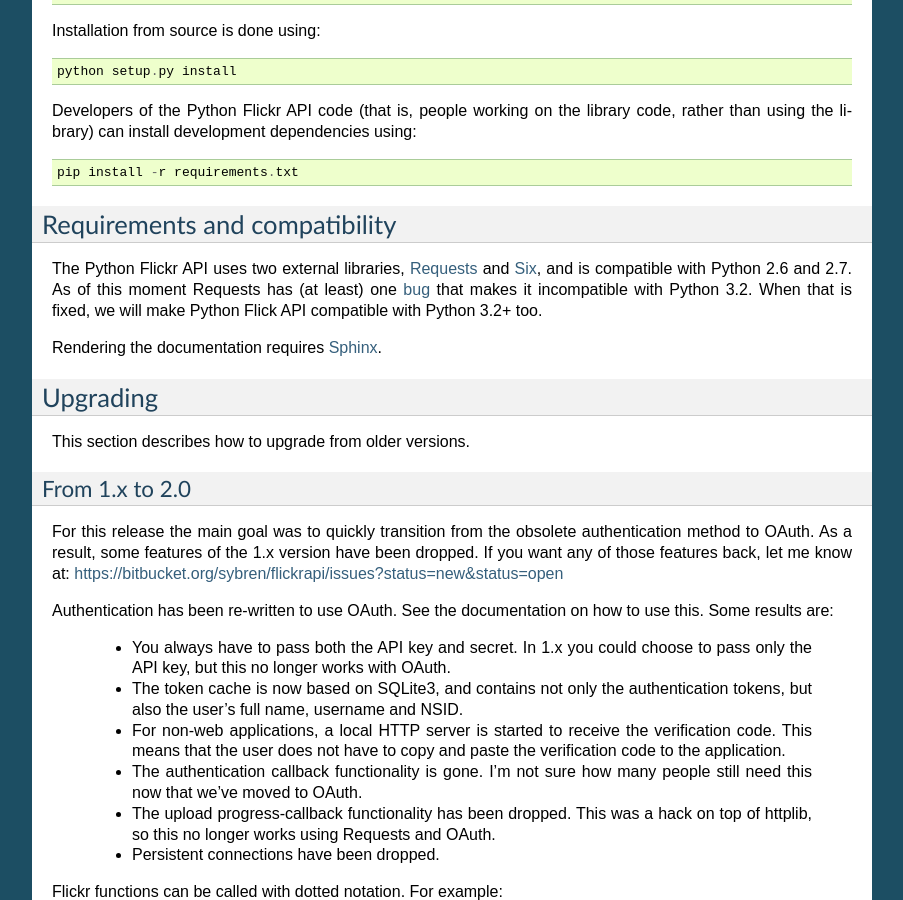
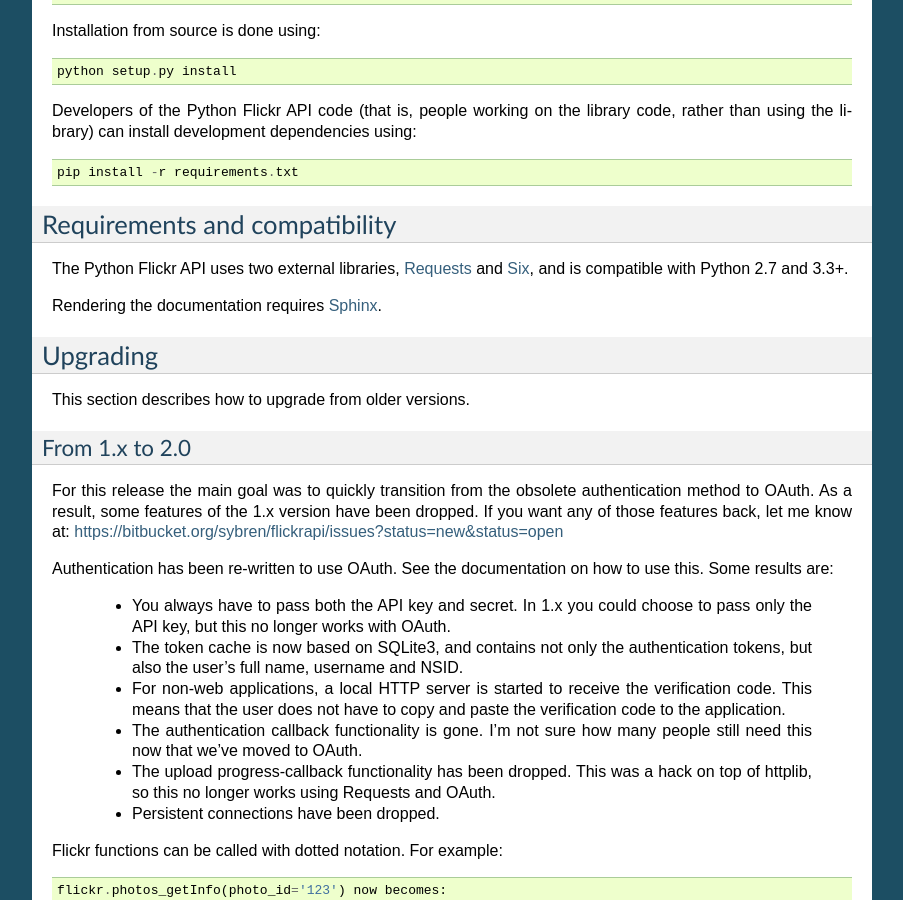
Before and after one commit to sybrenstuvel/flickrapi, a Sphinx documentation site: the page built from doc/1-intro.rst, in a window 1280 px wide and 900 px high, scrolled down 695 px. Shown: the whole window, without its empty margins (198-1101 px from the left). Built offline with Sphinx 7.4.7, drawn with Linux system fonts in a browser that asks for light colours.

Commit message:
Updated obsolete info about compatibility with Python versions.

```diff
--- a/doc/1-intro.rst
+++ b/doc/1-intro.rst
@@ -61,10 +61,7 @@
 ----------------------------------------------------------------------
 
 The Python Flickr API uses two external libraries, Requests_ and Six_,
-and is compatible with Python 2.6 and 2.7. As of this moment Requests
-has (at least) one `bug <https://github.com/kennethreitz/requests/issues/944>`_
-that makes it incompatible with Python 3.2. When that is fixed, we will
-make Python Flick API compatible with Python 3.2+ too.
+and is compatible with Python 2.7 and 3.3+.
 
 Rendering the documentation requires `Sphinx <http://sphinx-doc.org/>`_.
 
```
